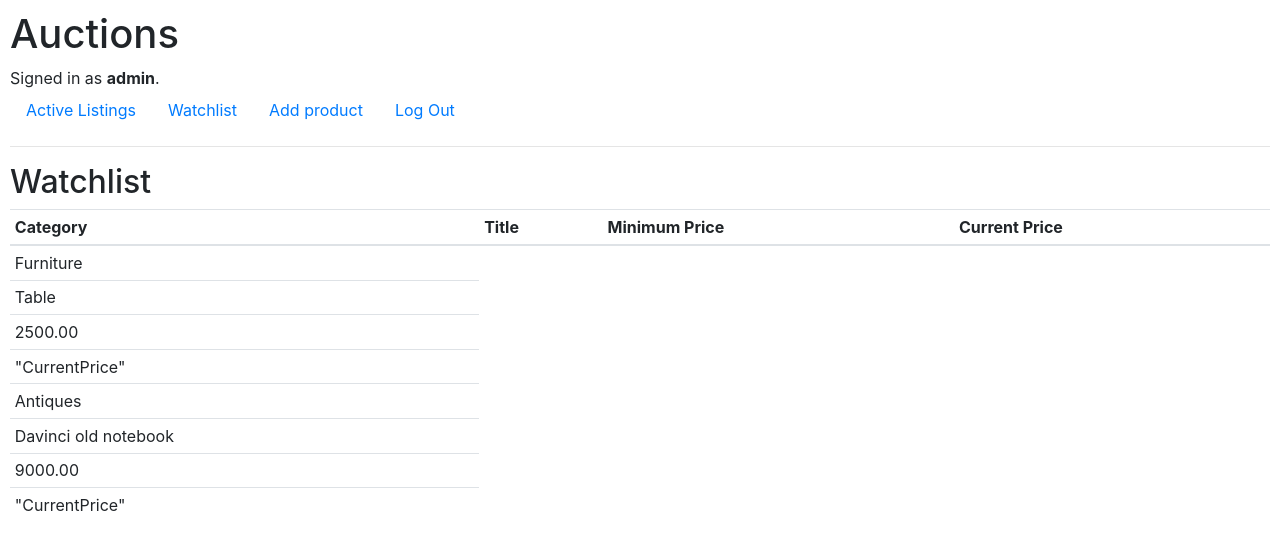
After one commit to nachov99/CS50W2020-project2, a Django app: page /watchlist in a window 1280 px wide. The commit adds this page. Shown: the top 550 px of the page. Run offline with Django 3.2, Linux system fonts and the light colour scheme; a user stored in the database is signed in; data comes from the database, SQL or seed files in the repository; both versions use the stored data as it was after the commit; some libraries are stand-ins or nearby versions.

Commit message:
Added watchlist and addtowatchlist button

```diff
--- a/commerce/auctions/admin.py
+++ b/commerce/auctions/admin.py
@@ -7,3 +7,4 @@ admin.site.register(Category)
 admin.site.register(Listing)
 admin.site.register(Bid)
 admin.site.register(Comment)
+admin.site.register(Watchlist)
--- a/commerce/auctions/models.py
+++ b/commerce/auctions/models.py
@@ -47,3 +47,10 @@ class Comment(models.Model):
 
     def __str__(self):
         return f"{self.item_id} {self.user_id} {self.msg}"
+
+class Watchlist(models.Model):
+    user = models.ForeignKey(User, on_delete=models.CASCADE, null=True)
+    product = models.ManyToManyField(Listing)
+
+    def __str__(self):
+        return f" Watchlist id: {self.id} - Customer: {self.user}"
--- a/commerce/auctions/templates/auctions/index.html
+++ b/commerce/auctions/templates/auctions/index.html
@@ -10,7 +10,7 @@
             <div class="card-body">
                 <h5 class="card-title">{{ listing.title }} ${{ listing.min_price}} </h5>
                 <p class="card-text">{{ listing.description }}</p>
-                <a href="{% url 'product_detail' listing.id %}" class="btn btn-primary">Bid</a>
+                <a href="{% url 'product_detail' listing.id %}" class="btn btn-primary">Bid</a> <a href="{% url 'add_watchlist' listing.id %}" class="btn btn-primary">Add to watchlist</a>
             </div>
             </div>
         {% endif %}
--- a/commerce/auctions/templates/auctions/layout.html
+++ b/commerce/auctions/templates/auctions/layout.html
@@ -22,6 +22,9 @@
             </li>
             {% if user.is_authenticated %}
                 <li class="nav-item">
+                    <a class="nav-link" href="{% url 'watchlist' %}">Watchlist</a>
+                </li>
+                <li class="nav-item">
                     <a class="nav-link" href="{% url 'create_product' %}">Add product</a>
                 </li>
                 <li class="nav-item">
--- /dev/null
+++ b/commerce/auctions/templates/auctions/watchlist.html
@@ -0,0 +1,36 @@
+{% extends "auctions/layout.html" %}
+
+{% block body %}
+<h2>Watchlist</h2>
+<table class="table table-sm">
+    <thead>
+      <tr>
+        <th scope="col">Category</th>
+        <th scope="col">Title</th>
+        <th scope="col">Minimum Price</th>
+        <th scope="col">Current Price</th>
+      </tr>
+    </thead>
+    <tbody>
+        {% for watchlist in watchlists %}
+            {% if watchlist.user == request.user %}
+            {% for data in watchlist.product.all %}
+            <tr>
+                <td>{{ data.category }}</td>
+            </tr>
+            <tr>
+                <td>{{ data.title }}</td>
+            </tr>
+            <tr>
+                <td>{{ data.min_price }}</td>
+            </tr>
+            <tr>
+                <td>"CurrentPrice"</td>
+            </tr>
+            {% endfor %}
+            {% endif %}
+        {% endfor %}
+    </tbody>
+  </table>
+
+{% endblock %}
--- a/commerce/auctions/urls.py
+++ b/commerce/auctions/urls.py
@@ -9,4 +9,6 @@ urlpatterns = [
     path("register", views.register, name="register"),
     path("create_product", views.createProduct, name="create_product"),
     path("product_detail/<listing_id>", views.productDetail, name="product_detail"),
+    path("watchlist/add/<listing_id>", views.addWatchlist, name="add_watchlist"),
+    path("watchlist", views.watchlist, name="watchlist"),
 ]
--- a/commerce/auctions/views.py
+++ b/commerce/auctions/views.py
@@ -82,10 +82,29 @@ def createProduct(request):
     context = {'form': form}
     return render(request, "auctions/product_form.html", context)
 
-'''SEE PRODUCT'''
+''' SEE PRODUCT '''
 @login_required
 def productDetail(request, listing_id):
     product = Listing.objects.get(pk=listing_id)
 
     context = {'product':product}
     return render(request, "auctions/product_detail.html", context)
+
+''' ADD TO WATCHLIST '''
+@login_required
+def addWatchlist(request, listing_id):
+
+    product, created = Listing.objects.get_or_create(Listing, pk=listing_id)
+    watchlist, created = Watchlist.objects.get_or_create(user=request.user)
+
+    watchlist.product.add(listing_id)
+    return HttpResponseRedirect(reverse("index"))
+
+''' SEE WATCHLIST '''
+@login_required
+def watchlist(request):
+    context = {
+        'user': request.user,
+        'watchlists': Watchlist.objects.all(),
+    }
+    return render(request, "auctions/watchlist.html", context)
```
Also changed, not shown: commerce/auctions/migrations/0005_auto_20200706_1847.py (added), commerce/db.sqlite3.
